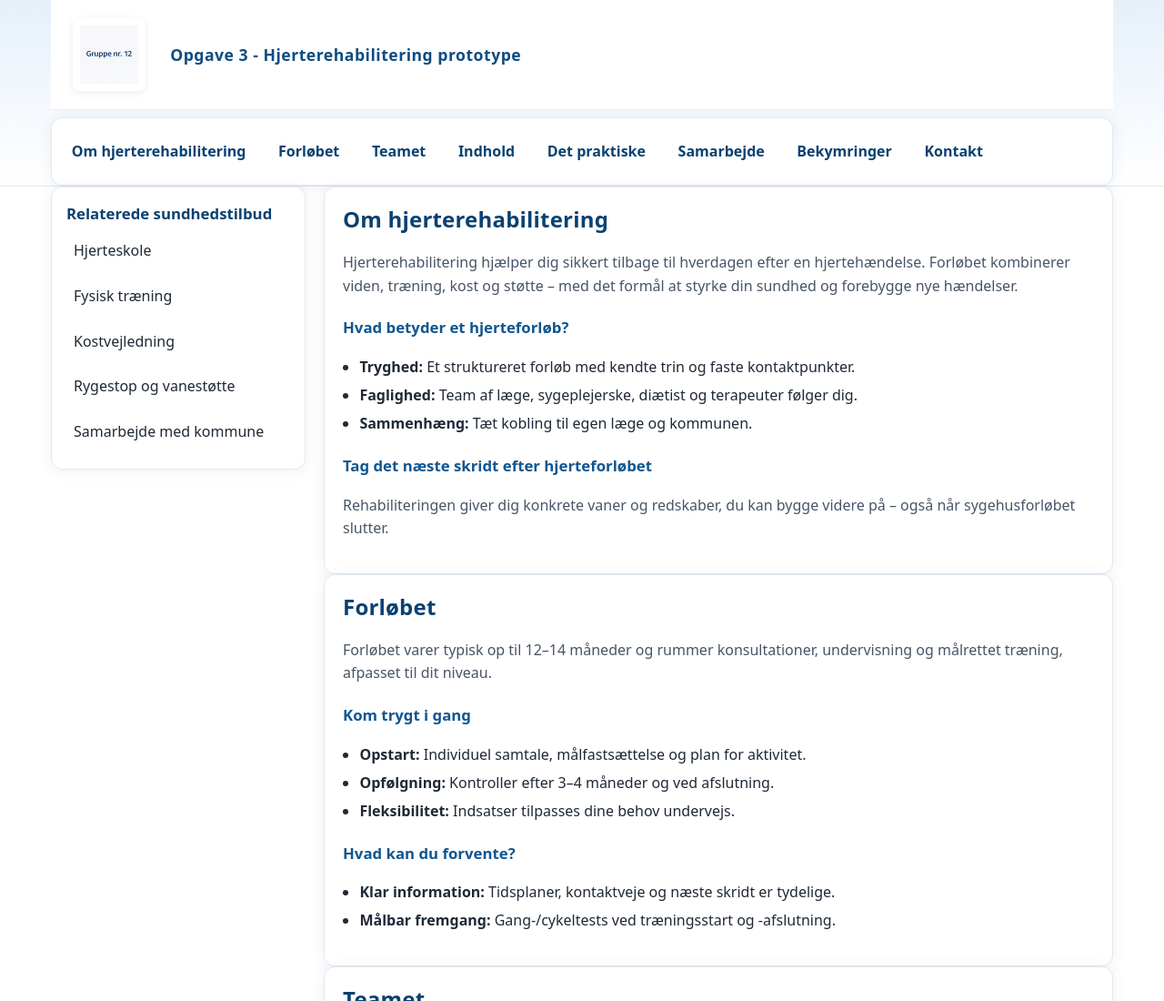
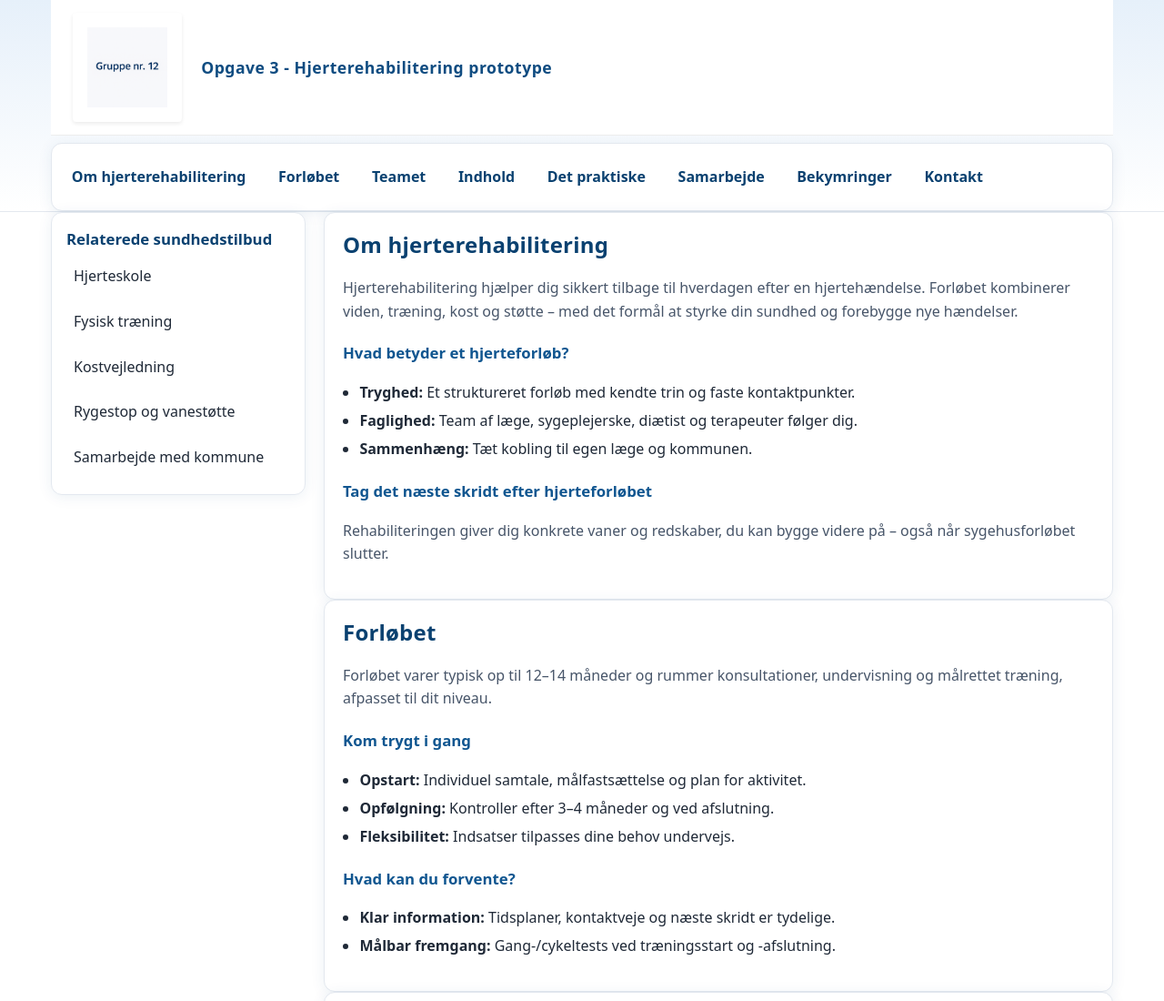
Before and after one commit to Josoje/Opgave_3_Gruppe12, a plain HTML site: page index.html in a window 1280 px wide. Shown: the top 1100 px of the page at 91% size. Drawn offline with Linux system fonts and the light colour scheme.

Commit message:
Opgave_3.CSS

```diff
--- a/Opgave_3.CSS
+++ b/Opgave_3.CSS
@@ -64,16 +64,16 @@ header.site-header{
 }
 
 .site-logo{
-    display: inline-block;
-    max-width: 80px;
+   display: inline-block;
+    max-width: 120px;
     height: auto;
-    border-radius: 8px;
-    box-shadow: 0 2px 8px rgba(0,0,0,0.08);
+    border-radius: 4px;
+    box-shadow: 0 2px 4px rgba(0,0,0,0.08);
     background: #fff;
-    padding: 8px;
-    margin-right: 8px;
-    margin-block: 8px;
-    vertical-align: center;
+    padding: 1rem;
+    margin-right: 2px;
+    margin-block: 2px;
+    vertical-align: middle;
 }
 .topbar{
   display: flex;
```
